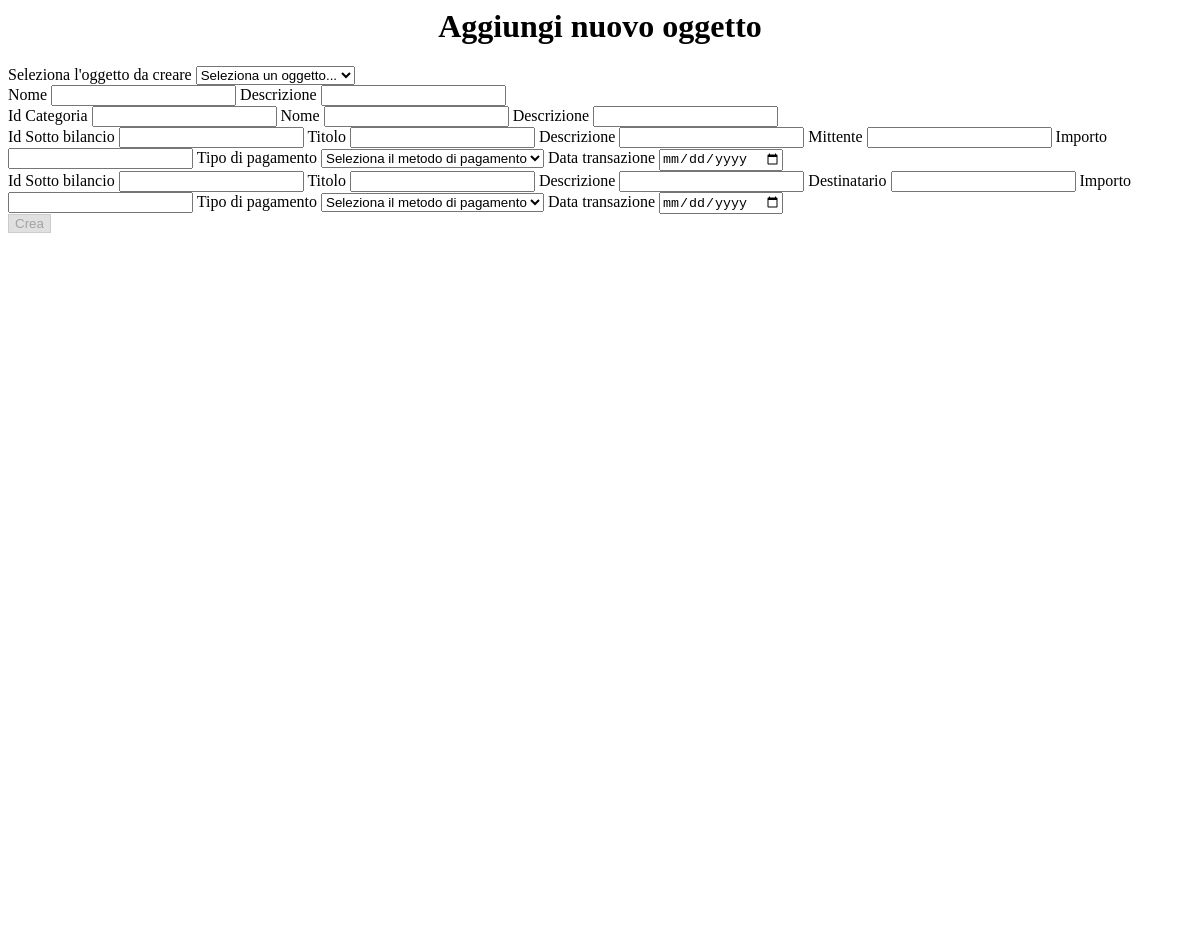
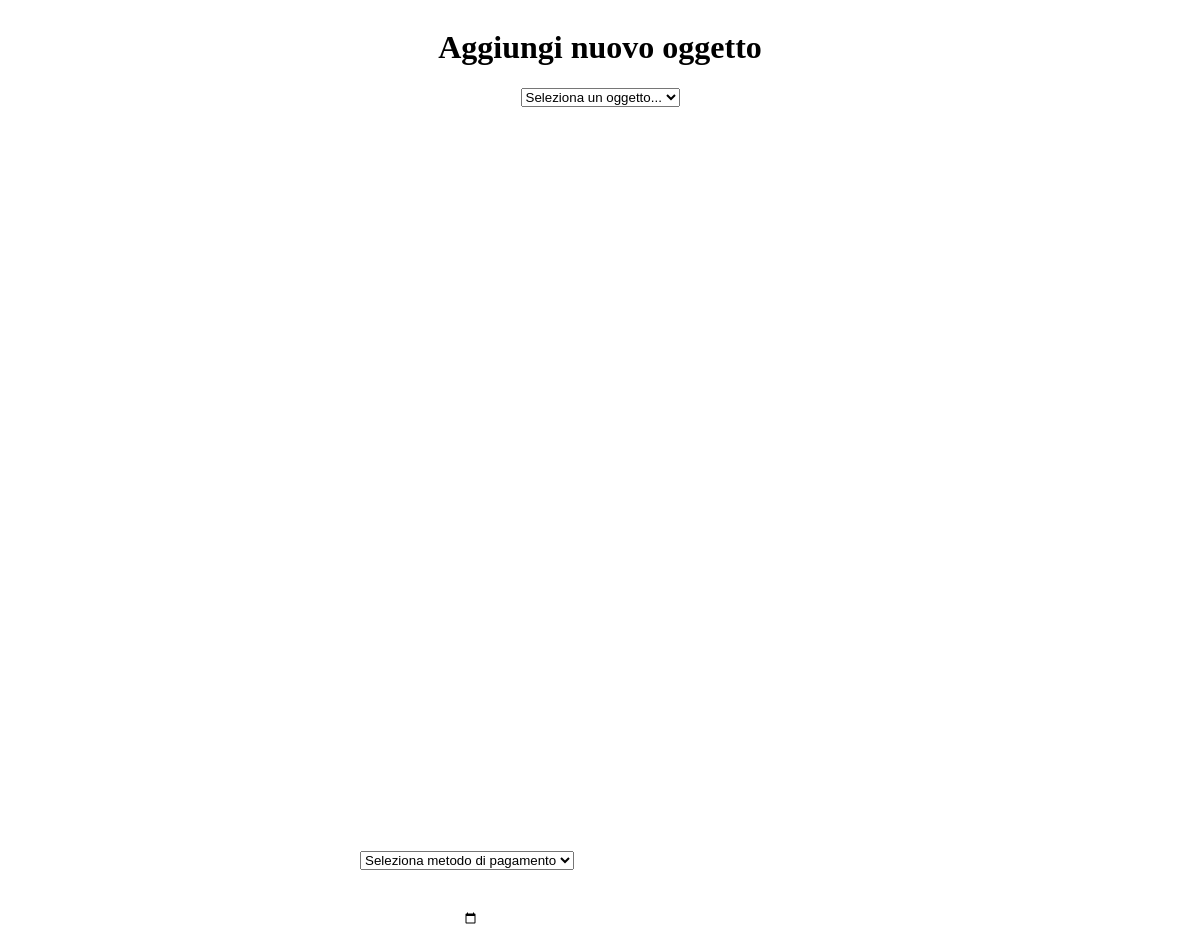
Before and after one commit to patrickalderson89/BalanceDeskAE, an Electron app: page src/renderer/pages/add-new/add-new.html in a window 1200 px wide. Shown: the top 947 px of the page. Before the commit the page ends 800 px from the top, so only its background shows below. Drawn offline with Linux system fonts and the light colour scheme; files whose address does not match are found by name.

Commit message:
style for input and select tags

```diff
--- a/src/renderer/pages/add-new/add-new.css
+++ b/src/renderer/pages/add-new/add-new.css
@@ -1,6 +1,77 @@
 #add-new-page {
+    display: flex;
+    justify-content: center;
+    align-items: center;
+    flex-direction: column;
+    width: 100%;
+
     h1 {
         text-align: center;
+    }
+
+    #dynamic-form{
+        width: 100%;
+        display: flex;
+        justify-content: center;
+        align-items: center;
+        flex-direction: column;
+
+        .input-group{
+            position: relative;
+            width: 30rem;
+            margin: 1.5rem 0;
+
+            input{
+                border-radius: 0rem;
+                border: none;
+                border-bottom: 1px solid white;
+                outline: none;
+
+                padding: 1rem;
+                padding-left: 0;
+                margin-bottom: 0;
+
+                background-color: var(--color-background);
+                color: white;
+
+                &:focus + label,
+                &.animation-active + label{
+                    top: 5%;
+                    color: var(--color-secondary);
+                    font-size: 0.8rem;
+                }
+
+                &:focus ~ span,
+                &.animation-active ~ span{
+                    transform: scaleX(1);
+                    opacity: 0.8;
+                }
+            }
+
+            label {
+                position: absolute;
+                top: 50%;
+                left: 0;
+
+                color: white;
+                transform: translateY(-50%);
+                transition: .2s ease-in-out;
+            }
+
+            span {
+                position: absolute;
+                left: 0;
+                bottom: 0;
+
+                width: 100%;
+                height: .1rem;
+
+                background-color: var(--color-secondary);
+                transform: scaleX(0);
+
+                transition: .3s ease-in-out;
+                transform-origin: left;
+                opacity: 0;
             }
         }
 
@@ -12,3 +83,5 @@
             opacity: 0.6;
             pointer-events: none;
         }
+    }
+}
--- a/src/renderer/pages/add-new/add-new.html
+++ b/src/renderer/pages/add-new/add-new.html
@@ -6,7 +6,6 @@
 
     <form id="dynamic-form">
         <!-- Select for entity type -->
-        <label for="entityType">Seleziona l'oggetto da creare</label>
         <select id="entityType" required>
           <option value="" disabled selected>Seleziona un oggetto...</option>
           <option value="category">Categoria</option>
@@ -19,85 +18,117 @@
 
         <div id="fields-container" class="form-container">
           <!-- Category fields -->
-          <div id="category-fields" class="hidden">
+          <div id="category-fields" class="entity-form hidden">
+            <div id="input-group" class="input-group">
+              <input type="text" id="category-name" required>
               <label for="category-name" class="required">Nome</label>
-            <input type="text" id="category-name" required>
-
+              <span class="border"></span>
+            </div>
+            <div id="input-group" class="input-group">
+              <input type="text" id="category-description">
               <label for="category-description">Descrizione</label>
-            <input type="text" id="category-description">
+              <span class="border"></span>
             </div>
-
+          </div>
           <!-- Sub-Budget fields -->
           <div id="subBudget-fields" class="hidden">
+            <div id="input-group" class="input-group">
+              <input type="number" id="subBudget-category-id" required min="0" step="1" required>
               <label for="subBudget-category-id" class="required">Id Categoria</label>
-            <input type="number" id="subBudget-category-id" required min="0" step="1" required>
-
+              <span class="border"></span>
+            </div>
+            <div id="input-group" class="input-group">
+              <input type="text" id="subBudget-name" required>
               <label for="subBudget-name" class="required">Nome</label>
-            <input type="text" id="subBudget-name" required>
-
+              <span class="border"></span>
+            </div>
+            <div id="input-group" class="input-group">
+              <input type="text" id="subBudget-description">
               <label for="subBudget-description">Descrizione</label>
-            <input type="text" id="subBudget-description">
+              <span class="border"></span>
+            </div>
           </div>
 
           <!-- Income fields -->
           <div id="income-fields" class="hidden">
+            <div id="input-group" class="input-group">
+              <input type="number" id="income-subbudget-id" required min="0" step="1" required>
               <label for="income-subbudget-id" class="required">Id Sotto bilancio</label>
-            <input type="number" id="income-subbudget-id" required min="0" step="1" required>
-
+              <span class="border"></span>
+            </div>
+            <div id="input-group" class="input-group">
+              <input type="text" id="income-title" required>
               <label for="income-title" class="required">Titolo</label>
-            <input type="text" id="income-title" required>
-
+              <span class="border"></span>
+            </div>
+            <div id="input-group" class="input-group">
+              <input type="text" id="income-description">
               <label for="income-description">Descrizione</label>
-            <input type="text" id="income-description">
-
+              <span class="border"></span>
+            </div>
+            <div id="input-group" class="input-group">
+              <input type="text" id="income-source">
               <label for="income-source">Mittente</label>
-            <input type="text" id="income-source">
-
+              <span class="border"></span>
+            </div>
+            <div id="input-group" class="input-group">
+              <input type="number" id="income-amount" required step="0.01">
               <label for="income-amount" class="required">Importo</label>
-            <input type="number" id="income-amount" required step="0.01">
-
-            <label for="income-payment-type" class="required">Tipo di pagamento</label>
+              <span class="border"></span>
+            </div>
             <select id="income-payment-type" required>
-              <option value="" disabled selected>Seleziona il metodo di pagamento</option>
+              <option value="" disabled selected>Seleziona metodo di pagamento</option>
               <option value="cash">Contanti</option>
               <option value="bank">Banca</option>
             </select>
-
-            <label for="income-transaction-date" class="required">Data transazione</label>
+            <div id="input-group" class="input-group">
               <input type="date" id="income-transaction-date" required>
+              <span class="border"></span>
+            </div>
           </div>
 
           <!-- Expense fields -->
           <div id="expense-fields" class="hidden">
+            <div id="input-group" class="input-group">
+              <input type="number" id="expense-subbudget-id" required min="0" step="1" required>
               <label for="expense-subbudget-id" class="required">Id Sotto bilancio</label>
-            <input type="number" id="expense-subbudget-id" required min="0" step="1" required>
-
+              <span class="border"></span>
+            </div>
+            <div id="input-group" class="input-group">
+              <input type="text" id="expense-title" required>
               <label for="expense-title" class="required">Titolo</label>
-            <input type="text" id="expense-title" required>
-
+              <span class="border"></span>
+            </div>
+            <div id="input-group" class="input-group">
+              <input type="text" id="expense-description">
               <label for="expense-description">Descrizione</label>
-            <input type="text" id="expense-description">
-
+              <span class="border"></span>
+            </div>
+            <div id="input-group" class="input-group">
+              <input type="text" id="expense-recipient">
               <label for="expense-recipient">Destinatario</label>
-            <input type="text" id="expense-recipient">
-
+              <span class="border"></span>
+            </div>
+            <div id="input-group" class="input-group">
+              <input type="number" id="expense-amount" required step="0.01">
               <label for="expense-amount" class="required">Importo</label>
-            <input type="number" id="expense-amount" required step="0.01">
-
-            <label for="expense-payment-type" class="required">Tipo di pagamento</label>
+              <span class="border"></span>
+            </div>
             <select id="expense-payment-type" required>
-              <option value="" disabled selected>Seleziona il metodo di pagamento</option>
-              <option value="cash">Cash</option>
-              <option value="bank">Bank</option>
+              <option value="" disabled selected>Seleziona metodo di pagamento</option>
+              <option value="cash">Contanti</option>
+              <option value="bank">Banca</option>
             </select>
-
-            <label for="expense-transaction-date">Data transazione</label>
+            <div id="input-group" class="input-group">
               <input type="date" id="expense-transaction-date" required>
+              <span class="border"></span>
+            </div>
           </div>
         </div>
 
         <!-- Submit button -->
         <button type="button" id="create-btn" class="disabled" disabled>Crea</button>
+        <br>
         <p id="request-result"></p>
       </form>
 
--- a/src/renderer/pages/add-new/add-new.js
+++ b/src/renderer/pages/add-new/add-new.js
@@ -21,6 +21,14 @@ function updateCreateButtonState() {
   createButton.disabled = !allValid;
   allValid ? createButton.classList.remove("disabled") : createButton.className = "disabled"
 }
+
+
+
+document.getElementById("add-new-page").addEventListener("input", async (e)=> {
+
+  e.target.value ? e.target.classList.add("animation-active"): e.target.classList.remove("animation-active");
+
+})
 
 
 
@@ -97,7 +105,7 @@ document.getElementById("create-btn").addEventListener("click", async () => {
   try {
     const result = await Utils.createEntity(entityType, data);
     handleResult("Create", entityType, result);
-    result ? resultParagraph.innerHTML = "oggetto creato" : resultParagraph.innerHTML = "c'è stato un problema con la creazione dell'oggetto, riprova"
+    result ? resultParagraph.innerHTML = "Oggetto creato." : resultParagraph.innerHTML = "C'è stato un problema con la creazione dell'oggetto, riprova."
   } catch (error) {
     handleError("Create", entityType, error);
   }
--- a/src/renderer/styles/globals.css
+++ b/src/renderer/styles/globals.css
@@ -32,7 +32,7 @@ h6 {
     font-weight: bold;
     color: var(--color-text-light);
     /* Light text color for headings */
-    margin-bottom: 15px;
+    margin-bottom: 2rem;
 }
 
 /* h1 */
@@ -106,7 +106,7 @@ button {
     padding: 10px 20px;
     font-size: 1rem;
     cursor: pointer;
-    border-radius: 5px;
+    border-radius: 1rem;
     transition: background-color 0.3s ease;
 }
 
@@ -120,15 +120,23 @@ select,
 textarea {
     font-size: 1rem;
     padding: 10px;
-    margin-bottom: 20px;
+    margin: 1rem auto;
     border: 1px solid var(--color-border);
     /* Dark border for form elements */
-    border-radius: 5px;
-    width: 100%;
+    border-radius: 1rem;
     background-color: var(--color-background-alt);
     /* Dark background for form inputs */
     color: var(--color-text-primary);
     /* Light text color for inputs */
+}
+
+input,
+textarea{
+    width: 30rem;
+}
+
+select{
+    width: 15rem;
 }
 
 input:focus,
```
Lines whose indentation alone changed are shown as unchanged.
